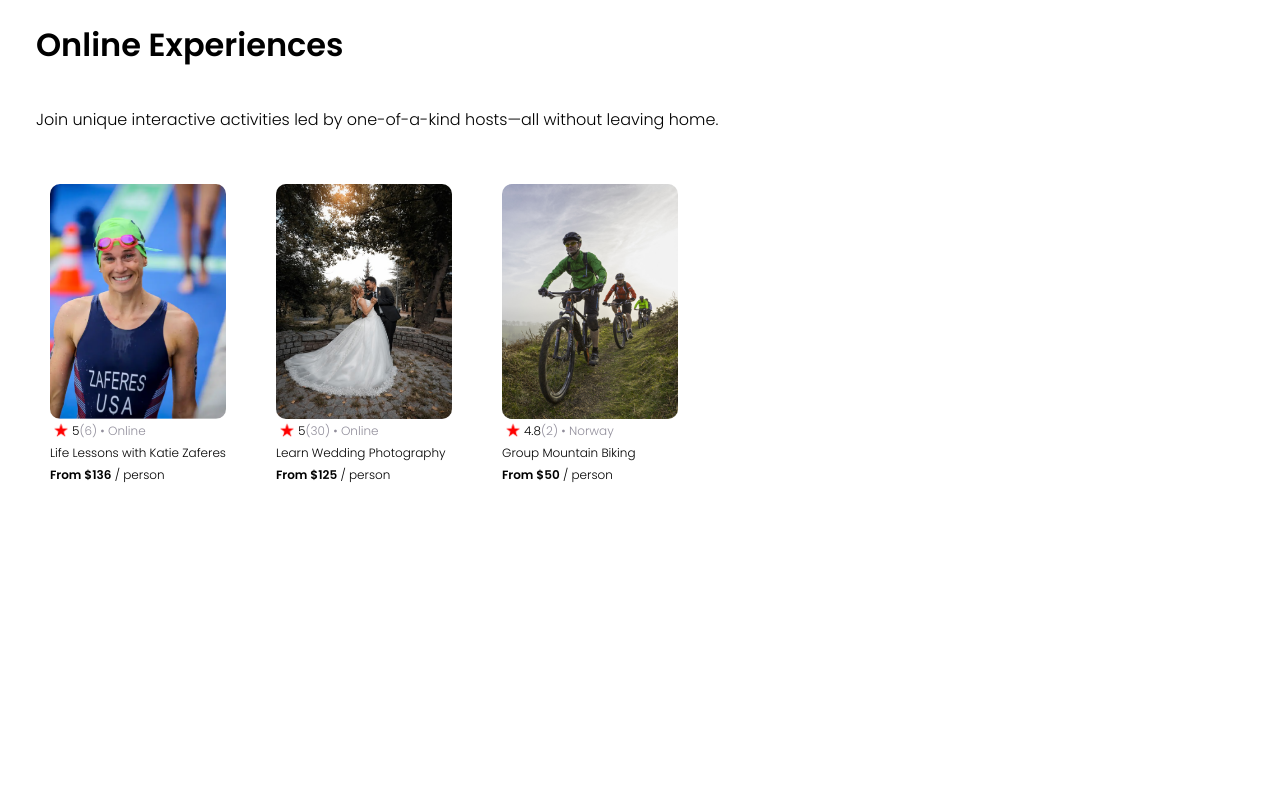
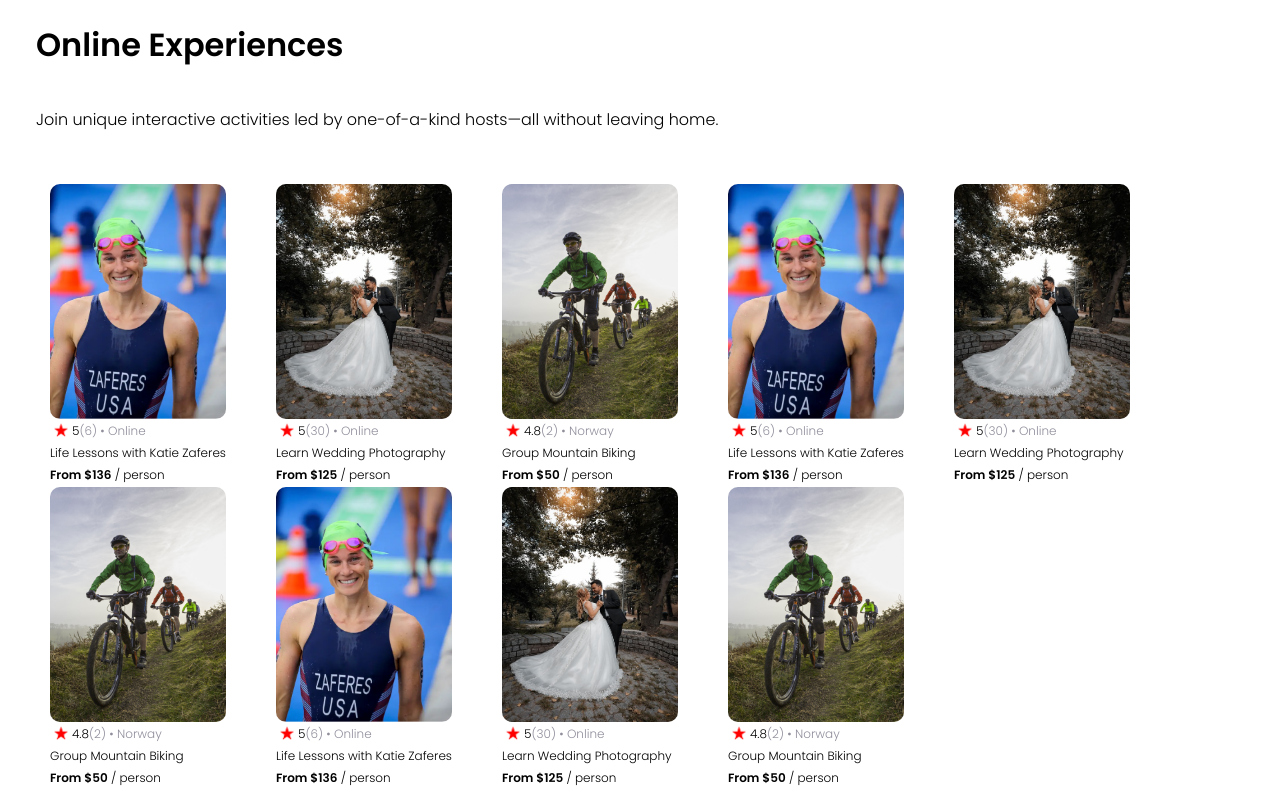
Before and after one commit to Halnon/airbnb-clone, a React (Vite) app: page / in a window 1280 px wide. Shown: the part 714-1504 px from the top of the page. Before the commit the page ends 1201 px from the top, so only its background shows below. Built offline with nearby package versions, Linux system fonts and the light colour scheme.

Commit message:
add more data objects for testing

```diff
--- a/src/data.js
+++ b/src/data.js
@@ -1,4 +1,82 @@
 export default [
+    {
+        id: 1,
+        title: "Life Lessons with Katie Zaferes",
+        description: "I will share with you what I call \"Positively Impactful Moments of Disappointment.\" Throughout my career, many of my highest moments only came after setbacks and losses. But learning from those difficult moments is what gave me the ability to rise above them and reach my goals.",
+        price: 136,
+        coverImg: "katie-zaferes.png",
+        stats: {
+            rating: 5.0,
+            reviewCount: 6
+        },
+        location: "Online",
+        openSpots: 0,
+    },
+    {
+        id: 2,
+        title: "Learn Wedding Photography",
+        description: "Interested in becoming a wedding photographer? For beginner and experienced photographers alike, join us in learning techniques required to leave the happy couple with memories that'll last a lifetime.",
+        price: 125,
+        coverImg: "wedding.jpg",
+        stats: {
+            rating: 5.0,
+            reviewCount: 30
+        },
+        location: "Online",
+        openSpots: 27,
+    },
+    {
+        id: 3,
+        title: "Group Mountain Biking",
+        description: "Experience the beautiful Norwegian landscape and meet new friends all while conquering rugged terrain on your mountain bike. (Bike provided!)",
+        price: 50,
+        coverImg: "mountain-bike.jpg",
+        stats: {
+            rating: 4.8,
+            reviewCount: 2
+        },
+        location: "Norway",
+        openSpots: 3,
+    },
+    {
+        id: 1,
+        title: "Life Lessons with Katie Zaferes",
+        description: "I will share with you what I call \"Positively Impactful Moments of Disappointment.\" Throughout my career, many of my highest moments only came after setbacks and losses. But learning from those difficult moments is what gave me the ability to rise above them and reach my goals.",
+        price: 136,
+        coverImg: "katie-zaferes.png",
+        stats: {
+            rating: 5.0,
+            reviewCount: 6
+        },
+        location: "Online",
+        openSpots: 0,
+    },
+    {
+        id: 2,
+        title: "Learn Wedding Photography",
+        description: "Interested in becoming a wedding photographer? For beginner and experienced photographers alike, join us in learning techniques required to leave the happy couple with memories that'll last a lifetime.",
+        price: 125,
+        coverImg: "wedding.jpg",
+        stats: {
+            rating: 5.0,
+            reviewCount: 30
+        },
+        location: "Online",
+        openSpots: 27,
+    },
+    {
+        id: 3,
+        title: "Group Mountain Biking",
+        description: "Experience the beautiful Norwegian landscape and meet new friends all while conquering rugged terrain on your mountain bike. (Bike provided!)",
+        price: 50,
+        coverImg: "mountain-bike.jpg",
+        stats: {
+            rating: 4.8,
+            reviewCount: 2
+        },
+        location: "Norway",
+        openSpots: 3,
+    },
     {
         id: 1,
         title: "Life Lessons with Katie Zaferes",
```
